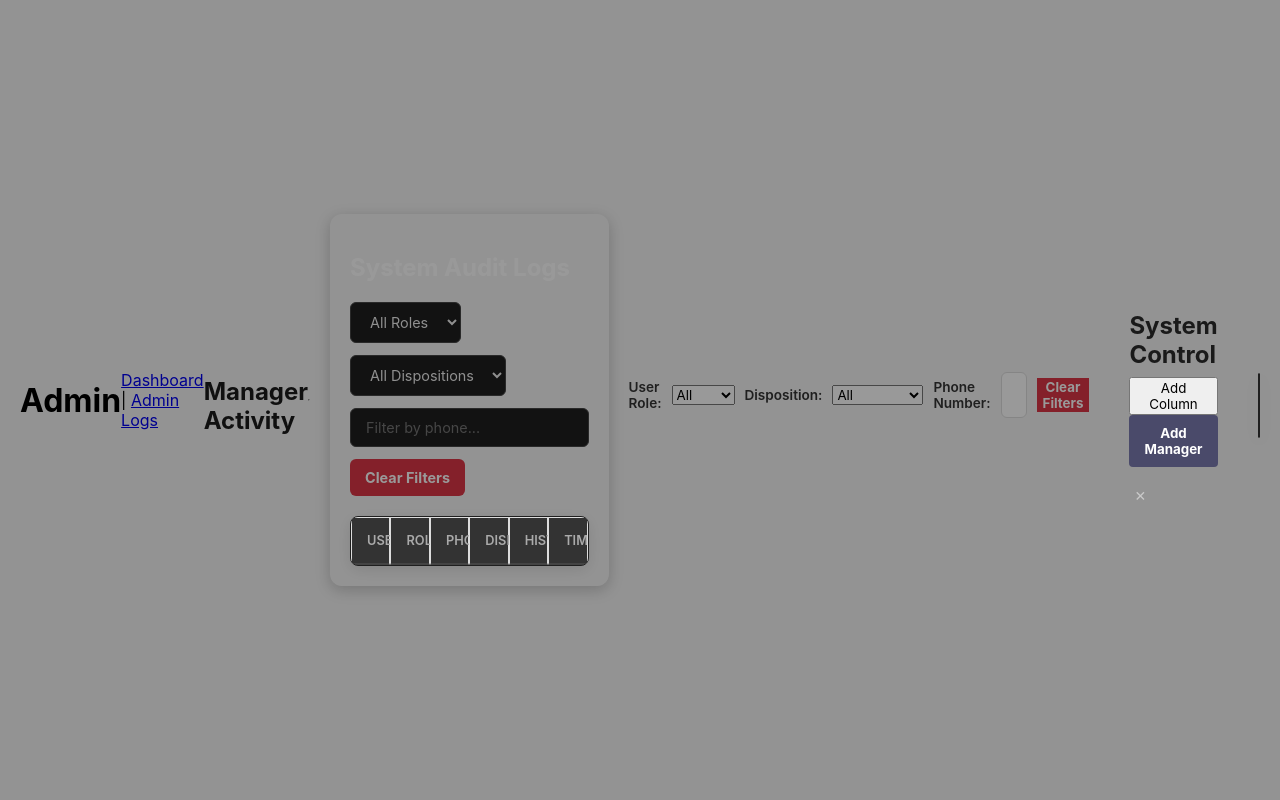
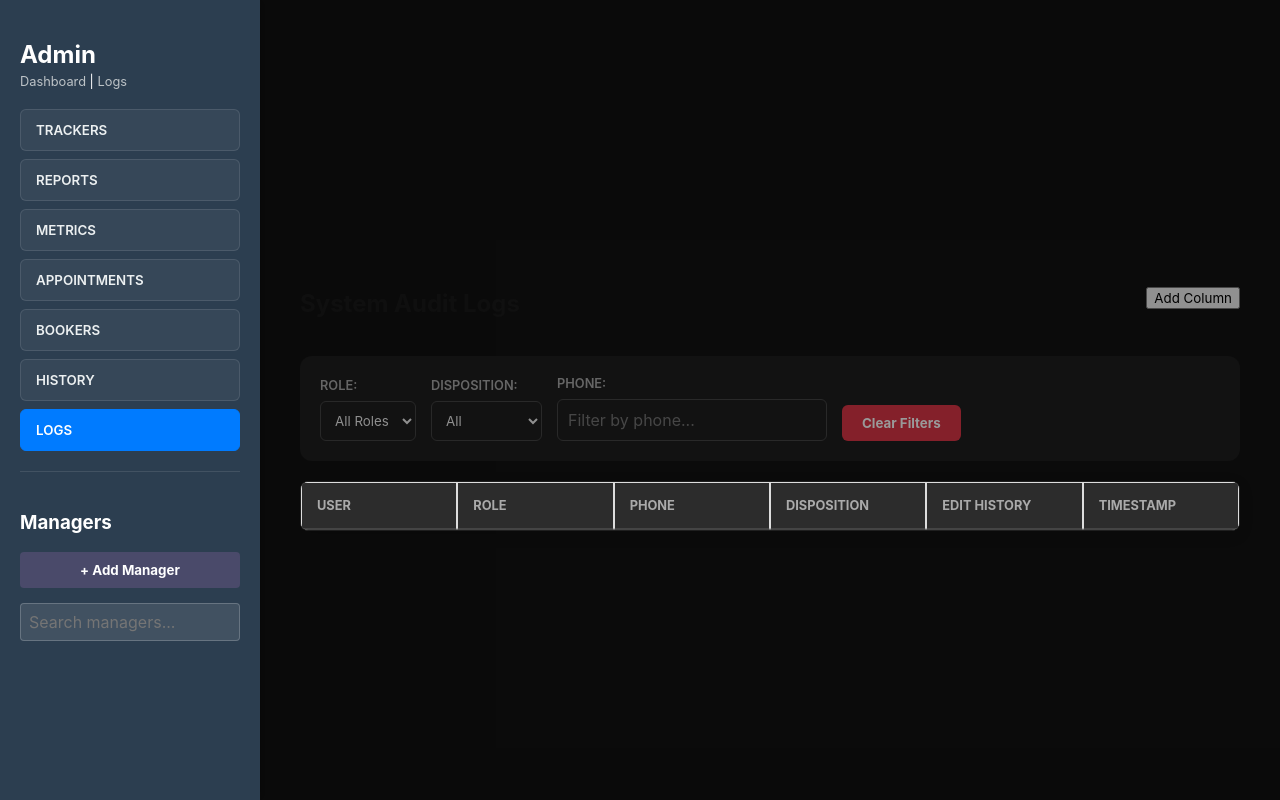
Before and after one commit to Tracker000-web/CLONE, a website: page admin.html in a window 1280 px wide. Drawn offline with Linux system fonts and the light colour scheme; files whose address does not match are found by name.

Commit message:
feat: Revamp admin layout with dark theme and improved sidebar navigation

```diff
--- a/admin.css
+++ b/admin.css
@@ -1,160 +1,189 @@
+/* --- CORE LAYOUT --- */
+:root {
+  --sidebar-width: 260px;
+  --bg-dark: #1e1e1e;
+  --bg-sidebar: #2c3e50;
+  --accent-blue: #007bff;
+  --danger-red: #dc3545;
+  --text-main: #ddd;
+}
+
 body {
   font-family: Arial, sans-serif;
-  background: #f4f4f4;
-  padding: 20px;
+  background: #121212; /* Matching your dark theme intent */
+  margin: 0;
+  display: flex; /* Critical for Sidebar/Content split */
+  min-height: 100vh;
+  color: var(--text-main);
 }
 
-h1 {
+/* --- SIDEBAR STYLING --- */
+.side-menu {
+  width: var(--sidebar-width);
+  height: 100vh;
+  background-color: var(--bg-sidebar);
+  color: white;
+  padding: 20px;
+  position: fixed;
+  left: 0;
+  top: 0;
+  display: flex;
+  flex-direction: column;
+  box-shadow: 2px 0 10px rgba(0,0,0,0.3);
+  z-index: 1000;
+}
+
+.menu-header h1 {
+  font-size: 1.5rem;
+  margin-bottom: 5px;
+  color: #fff;
+}
+
+.top-nav-links {
+  font-size: 0.8rem;
   margin-bottom: 20px;
 }
 
-.filters {
-  margin-bottom: 10px;
-  display: flex;
-  gap: 10px;
-  align-items: center;
+.top-nav-links a {
+  color: #bdc3c7;
+  text-decoration: none;
 }
 
-table {
-  width: 100%;
-  border-collapse: collapse;
-  background: white;
+.menu-items {
+  display: flex;
+  flex-direction: column;
+  gap: 8px;
 }
 
-th, td {
-  padding: 10px;
-  border: 1px solid #ddd;
+.menu-btn {
+  background: rgba(255, 255, 255, 0.05);
+  border: 1px solid rgba(255, 255, 255, 0.1);
+  color: #ecf0f1;
+  padding: 12px 15px;
   text-align: left;
+  font-weight: 600;
+  cursor: pointer;
+  border-radius: 6px;
+  transition: all 0.2s ease;
 }
 
-th {
-  background: #333;
+.menu-btn:hover {
+  background: rgba(255, 255, 255, 0.15);
+  transform: translateX(5px);
+}
+
+.menu-btn.active {
+  background: var(--accent-blue);
+  border-color: var(--accent-blue);
   color: white;
 }
 
-tr:nth-child(even) {
-  background: #f9f9f9;
+.nav-divider {
+  border: 0;
+  border-top: 1px solid rgba(255,255,255,0.1);
+  margin: 20px 0;
 }
 
-/* --- AUDIT LOGS SECTION STYLING --- */
-
-#audit-logs-section {
-    margin: 30px 20px;
-    padding: 20px;
-    background: var(--bg-secondary, rgba(255, 255, 255, 0.05));
-    border-radius: 12px;
-    box-shadow: 0 4px 15px rgba(0, 0, 0, 0.2);
+/* --- MAIN CONTENT AREA --- */
+.main-content {
+  flex: 1;
+  margin-left: var(--sidebar-width); /* Prevents content from going under sidebar */
+  padding: 40px;
+  background: #121212;
 }
 
-#audit-logs-section h2 {
-    margin-bottom: 20px;
-    font-size: 1.5rem;
-    color: var(--text-color, #fff);
+.content-header {
+  display: flex;
+  justify-content: space-between;
+  align-items: center;
+  margin-bottom: 30px;
 }
 
-/* Filter Bar Controls */
-.filter-bar {
+/* --- FILTER & AUDIT SECTION (Your Existing Styles) --- */
+.filters-container {
   display: flex;
   flex-wrap: wrap;
-    gap: 12px;
+  gap: 15px;
+  background: rgba(255, 255, 255, 0.05);
+  padding: 20px;
+  border-radius: 12px;
   margin-bottom: 20px;
+  align-items: flex-end;
 }
 
-.filter-bar select,
-.filter-bar input,
-.filter-bar button {
-    padding: 10px 15px;
+.filter-group {
+  display: flex;
+  flex-direction: column;
+  gap: 8px;
+}
+
+.filter-group label {
+  font-size: 0.8rem;
+  color: #aaa;
+  text-transform: uppercase;
+}
+
+.filter-group select,
+.filter-group input {
+  padding: 10px;
   border-radius: 6px;
   border: 1px solid #444;
   background: #1e1e1e;
   color: #eee;
-    font-size: 0.9rem;
   outline: none;
-    transition: all 0.3s ease;
-}
-
-.filter-bar input:focus,
-.filter-bar select:focus {
-    border-color: #007bff;
-    box-shadow: 0 0 5px rgba(0, 123, 255, 0.5);
 }
 
 #clearFilters {
-    background: #dc3545;
+  background: var(--danger-red);
   color: white;
   border: none;
+  padding: 10px 20px;
+  border-radius: 6px;
   cursor: pointer;
   font-weight: bold;
 }
 
-#clearFilters:hover {
-    background: #c82333;
-}
-
-/* The Logs Table */
+/* --- TABLE STYLING --- */
 #logsTable {
   width: 100%;
   border-collapse: separate;
   border-spacing: 0;
-    margin-top: 10px;
+  border-radius: 8px;
   overflow: hidden;
-    border-radius: 8px;
   border: 1px solid #333;
 }
 
-#logsTable thead {
+#logsTable th {
   background-color: #2c2c2c;
-}
-
-#logsTable th {
   padding: 15px;
-    text-align: left;
-    font-weight: 600;
   color: #aaa;
   text-transform: uppercase;
   font-size: 0.8rem;
   border-bottom: 2px solid #444;
+  text-align: left;
 }
 
 #logsTable td {
   padding: 12px 15px;
   border-bottom: 1px solid #333;
   color: #ddd;
-    font-size: 0.9rem;
+  background: #1a1a1a;
 }
 
-/* Row Hover Effect */
-#logsTable tbody tr:hover {
-    background-color: rgba(255, 255, 255, 0.03);
+#logsTable tbody tr:hover td {
+  background-color: rgba(255, 255, 255, 0.05);
 }
 
-/* Responsive Table */
-@media (max-width: 768px) {
-    .filter-bar {
-        flex-direction: column;
+/* --- RESPONSIVE --- */
+@media (max-width: 992px) {
+  .side-menu {
+    width: 70px;
+    padding: 10px;
   }
-
-    #logsTable {
-        display: block;
-        overflow-x: auto;
+  .side-menu h1, .side-menu span, .top-nav-links, .manager-section {
+    display: none;
+  }
+  .main-content {
+    margin-left: 70px;
   }
 }
-
-/* Light Theme Overrides */
-body.theme-light #audit-logs-section {
-    background: #fff;
-    border: 1px solid #ddd;
-}
-
-body.theme-light #logsTable td,
-body.theme-light #logsTable th {
-    color: #333;
-    border-color: #eee;
-}
-
-body.theme-light .filter-bar select,
-body.theme-light .filter-bar input {
-    background: #f9f9f9;
-    color: #333;
-    border-color: #ccc;
-}
--- a/admin.html
+++ b/admin.html
@@ -10,99 +10,77 @@
   <link rel="manifest" href="manifest.json">
   <link rel="stylesheet" href="admin.css">
 </head>
+
+<body>
 <body>
 
+  <aside class="side-menu">
+    <div class="menu-header">
       <h1>Admin</h1>
+      <nav class="top-nav-links">
+        <a href="index.html">Dashboard</a> | <a href="admin.html">Logs</a>
+      </nav>
+    </div>
 
-<nav>
-  <a href="index.html">Dashboard</a> |
-  <a href="admin.html">Admin Logs</a>
-</nav>
+    <div class="menu-items">
+      <button class="menu-btn" data-target="trackers">TRACKERS</button>
+      <button class="menu-btn" data-target="reports">REPORTS</button>
+      <button class="menu-btn" data-target="metrics">METRICS</button>
+      <button class="menu-btn" data-target="appointments">APPOINTMENTS</button>
+      <button class="menu-btn" data-target="bookers">BOOKERS</button>
+      <button class="menu-btn" data-target="history">HISTORY</button>
+      <button class="menu-btn active" data-target="logs">LOGS</button>
+    </div>
 
+    <hr class="nav-divider">
 
-<nav class="side-menu">
+    <div class="manager-section">
       <h3>Managers</h3>
-  <button id="addManagerBtn">+ Add Manager</button>
+      <button id="addManagerBtn" class="secondary-btn">+ Add Manager</button>
       <input type="text" id="managerSearch" placeholder="Search managers..." />
       <div id="managerList"></div>
-</nav>
+    </div>
+  </aside>
 
-<div id="app" style="display:none;"></div>
-<h2 id="sheetTitle">Manager Activity</h2>
-        <div id="sheetContainer"></div>
-    </section>
+  <main class="main-content">
 
-    <hr> <section id="audit-logs-section">
-        <h2>System Audit Logs</h2>
+    <header class="content-header">
+      <h2 id="viewTitle">System Audit Logs</h2>
+      <div class="actions">
+        <button id="addColBtn">Add Column</button>
+        <button id="exportBtn" class="admin-only">Download CSV</button>
+      </div>
+    </header>
 
-        <div class="filter-bar">
+    <section class="filters-container">
+      <div class="filter-group">
+        <label>Role:</label>
         <select id="roleFilter">
           <option value="">All Roles</option>
           <option value="admin">Admin</option>
           <option value="user">User</option>
         </select>
-
-            <select id="dispositionFilter">
-                <option value="">All Dispositions</option>
-                <option value="Completed">Completed</option>
-                <option value="Pending">Pending</option>
-                <option value="Failed">Failed</option>
-            </select>
-
-            <input type="text" id="phoneFilter" placeholder="Filter by phone...">
-            <button id="clearFilters">Clear Filters</button>
       </div>
 
-        <table id="logsTable">
-            <thead>
-                <tr>
-                    <th>User</th>
-                    <th>Role</th>
-                    <th>Phone</th>
-                    <th>Disposition</th>
-                    <th>History</th>
-                    <th>Timestamp</th>
-                </tr>
-            </thead>
-            <tbody>
-                </tbody>
-        </table>
-    </section>
-</div>
-<!-- Filters -->
-<div class="filters">
-  <label for="roleFilter">User Role:</label>
-  <select id="roleFilter">
-    <option value="">All</option>
-    <option value="admin">Admin</option>
-    <option value="user">User</option>
-  </select>
-
-  <label for="dispositionFilter">Disposition:</label>
+      <div class="filter-group">
+        <label>Disposition:</label>
         <select id="dispositionFilter">
           <option value="">All</option>
           <option value="Completed">Completed</option>
           <option value="Pending">Pending</option>
           <option value="Failed">Failed</option>
         </select>
+      </div>
 
-  <label for="phoneFilter">Phone Number:</label>
-  <input type="text" id="phoneFilter" placeholder="Search phone">
+      <div class="filter-group">
+        <label>Phone:</label>
+        <input type="text" id="phoneFilter" placeholder="Filter by phone...">
+      </div>
 
       <button id="clearFilters">Clear Filters</button>
-  <button id="exportBtn" class="admin-only">Download CSV</button>
-</div>
+    </section>
 
-<main class="content">
-  <h2>System Control</h2>
-  <button id="addColBtn">Add Column</button>
-    <button id="addManagerBtn">Add Manager</button>
-    <button class="action-btn delete">✕</button>
-  <div id="sheetContainer"></div>
-</main>
-
-
-<!-- Table -->
+    <section id="tableWrapper">
       <table id="logsTable">
         <thead>
           <tr>
@@ -114,10 +92,12 @@
             <th>Timestamp</th>
           </tr>
         </thead>
-  <tbody></tbody>
+        <tbody>
+          </tbody>
       </table>
+    </section>
 
-
+  </main>
 
   <script type="module" src="js/admin.js"></script>
 </body>
```
Lines whose indentation alone changed are shown as unchanged.
